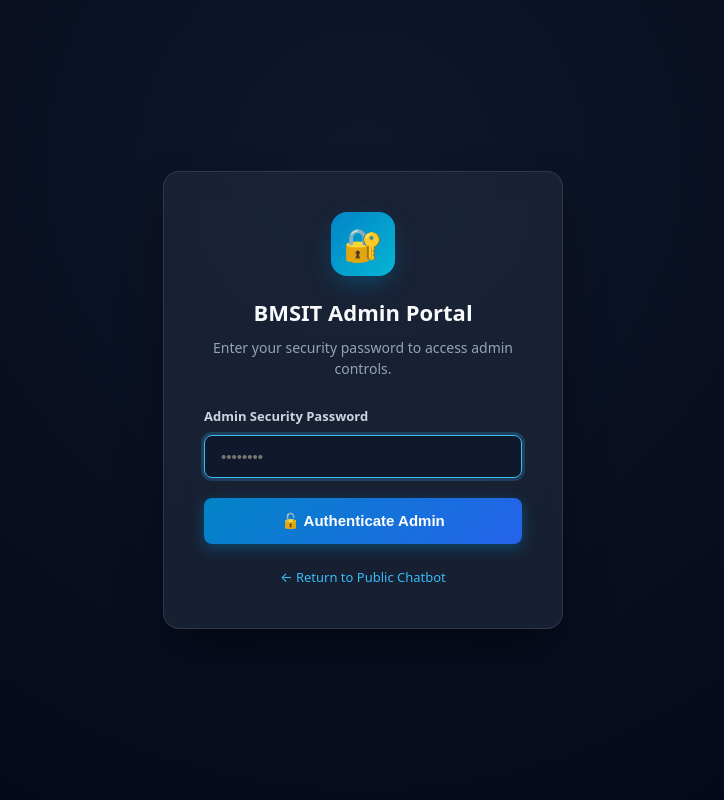
After one commit to KUSHAL826/BMSIT_CHATBOT, a Flask app: page /admin/login in a window 1280 px wide. The commit adds this page. Shown: the whole page, without its empty margins (277-1001 px from the left). Run offline with Flask 3, Linux system fonts and the light colour scheme.

Commit message:
feat: implement password authentication and secure session protection for admin dashboard

```diff
--- a/app/config.py
+++ b/app/config.py
@@ -47,10 +47,8 @@ _SPEC = {
     "PORT": ("int", 5000),
     "DEBUG": ("bool", False),
     "LOG_LEVEL": ("str", "INFO"),
-    # Empty means "generate one at startup". Flask uses it only to sign session
-    # cookies and flash messages; this app has no login, so a per-process value
-    # is harmless. A warning is emitted so it is never a silent surprise.
     "SECRET_KEY": ("str", ""),
+    "ADMIN_PASSWORD": ("str", "admin123"),
 
     # Crawler
     "BMSIT_DEFAULT_URL": ("str", "https://bmsit.ac.in/"),
@@ -201,6 +199,7 @@ class Config:
     DEBUG = _get("DEBUG")
     LOG_LEVEL = _get("LOG_LEVEL")
     SECRET_KEY = _get("SECRET_KEY") or _generated_secret_key()
+    ADMIN_PASSWORD = _get("ADMIN_PASSWORD")
 
     # ------------------------------------------------------------------
     # Crawler
--- a/app/routes/admin_routes.py
+++ b/app/routes/admin_routes.py
@@ -12,7 +12,8 @@ from flask import (
     jsonify,
     redirect,
     url_for,
-    send_from_directory
+    send_from_directory,
+    session
 )
 from werkzeug.utils import secure_filename
 
@@ -543,15 +544,49 @@ def _get_supabase_source_chunks(source_id):
 
 
 # ============================================================
+# SECURITY & AUTHENTICATION MIDDLEWARE
+# ============================================================
+
+@admin_bp.before_request
+def require_admin_auth():
+    """Enforces password authentication on all admin pages and API endpoints."""
+    if request.path in ("/admin/login", "/admin/logout"):
+        return None
+
+    if Config.ADMIN_PASSWORD:
+        if not session.get("admin_authenticated"):
+            if request.path.startswith("/api/admin"):
+                return jsonify({"error": "Unauthorized. Admin authentication required."}), 401
+            return redirect(url_for("admin.login_page"))
+
+
+@admin_bp.route("/admin/login", methods=["GET", "POST"])
+def login_page():
+    if request.method == "POST":
+        password = (request.form.get("password") or "").strip()
+        if password == Config.ADMIN_PASSWORD:
+            session["admin_authenticated"] = True
+            return redirect("/admin")
+        return render_template("admin_login.html", error="Invalid admin security password.")
+
+    if session.get("admin_authenticated"):
+        return redirect("/admin")
+    return render_template("admin_login.html")
+
+
+@admin_bp.route("/admin/logout")
+def logout():
+    session.pop("admin_authenticated", None)
+    return redirect(url_for("admin.login_page"))
+
+
+# ============================================================
 # ORIGINAL ADMIN ROUTES
 # ============================================================
 
 @admin_bp.route("/")
 def index():
-
-    return redirect(
-        "/admin"
-    )
+    return redirect("/admin")
 
 
 @admin_bp.route("/admin")
--- a/templates/admin.html
+++ b/templates/admin.html
@@ -24,6 +24,9 @@
         </button>
         <a href="/chatbot" target="_blank" class="btn-primary" id="link-public-chatbot">
           🚀 Open Public Chatbot &rarr;
+        </a>
+        <a href="/admin/logout" class="btn-secondary" style="color: #fca5a5; border-color: rgba(239, 68, 68, 0.3);">
+          🔒 Logout
         </a>
       </div>
     </header>
--- /dev/null
+++ b/templates/admin_login.html
@@ -0,0 +1,139 @@
+<!DOCTYPE html>
+<html lang="en">
+<head>
+  <meta charset="UTF-8">
+  <meta name="viewport" content="width=device-width, initial-scale=1.0">
+  <title>BMSIT Admin Authentication</title>
+  <link rel="stylesheet" href="/static/css/admin.css">
+  <style>
+    body {
+      display: flex;
+      align-items: center;
+      justify-content: center;
+      min-height: 100vh;
+      background: radial-gradient(circle at 50% 20%, #0f172a 0%, #020617 100%);
+      font-family: system-ui, -apple-system, sans-serif;
+      color: #f8fafc;
+      margin: 0;
+      padding: 20px;
+    }
+    .login-card {
+      background: rgba(30, 41, 59, 0.7);
+      backdrop-filter: blur(16px);
+      border: 1px solid rgba(255, 255, 255, 0.1);
+      border-radius: 16px;
+      padding: 40px;
+      width: 100%;
+      max-width: 400px;
+      box-shadow: 0 25px 50px -12px rgba(0, 0, 0, 0.5);
+      text-align: center;
+    }
+    .logo-badge {
+      width: 64px;
+      height: 64px;
+      background: linear-gradient(135deg, #0284c7, #06b6d4);
+      border-radius: 16px;
+      display: flex;
+      align-items: center;
+      justify-content: center;
+      font-size: 32px;
+      margin: 0 auto 20px auto;
+      box-shadow: 0 10px 25px -5px rgba(2, 132, 199, 0.4);
+    }
+    h1 {
+      font-size: 22px;
+      margin: 0 0 8px 0;
+      font-weight: 700;
+    }
+    p.sub {
+      color: #94a3b8;
+      font-size: 14px;
+      margin: 0 0 28px 0;
+    }
+    .form-group {
+      margin-bottom: 20px;
+      text-align: left;
+    }
+    label {
+      display: block;
+      font-size: 13px;
+      font-weight: 600;
+      color: #cbd5e1;
+      margin-bottom: 8px;
+    }
+    input[type="password"] {
+      width: 100%;
+      padding: 12px 16px;
+      background: rgba(15, 23, 42, 0.8);
+      border: 1px solid rgba(255, 255, 255, 0.15);
+      border-radius: 8px;
+      color: #fff;
+      font-size: 15px;
+      outline: none;
+      box-sizing: border-box;
+      transition: all 0.2s;
+    }
+    input[type="password"]:focus {
+      border-color: #38bdf8;
+      box-shadow: 0 0 0 3px rgba(56, 189, 248, 0.2);
+    }
+    .btn-submit {
+      width: 100%;
+      padding: 14px;
+      background: linear-gradient(135deg, #0284c7, #2563eb);
+      border: none;
+      border-radius: 8px;
+      color: #fff;
+      font-size: 15px;
+      font-weight: 600;
+      cursor: pointer;
+      transition: transform 0.1s, box-shadow 0.2s;
+      box-shadow: 0 4px 14px rgba(2, 132, 199, 0.4);
+    }
+    .btn-submit:hover {
+      transform: translateY(-1px);
+      box-shadow: 0 6px 20px rgba(2, 132, 199, 0.5);
+    }
+    .error-msg {
+      background: rgba(239, 68, 68, 0.15);
+      border: 1px solid rgba(239, 68, 68, 0.3);
+      color: #fca5a5;
+      padding: 10px 14px;
+      border-radius: 8px;
+      font-size: 13px;
+      margin-bottom: 20px;
+    }
+    .public-link {
+      margin-top: 24px;
+      display: inline-block;
+      color: #38bdf8;
+      text-decoration: none;
+      font-size: 13px;
+    }
+    .public-link:hover {
+      text-decoration: underline;
+    }
+  </style>
+</head>
+<body>
+  <div class="login-card">
+    <div class="logo-badge">🔐</div>
+    <h1>BMSIT Admin Portal</h1>
+    <p class="sub">Enter your security password to access admin controls.</p>
+
+    {% if error %}
+      <div class="error-msg">⚠️ {{ error }}</div>
+    {% endif %}
+
+    <form method="POST" action="/admin/login">
+      <div class="form-group">
+        <label for="password">Admin Security Password</label>
+        <input type="password" id="password" name="password" placeholder="••••••••" required autofocus>
+      </div>
+      <button type="submit" class="btn-submit">🔓 Authenticate Admin</button>
+    </form>
+
+    <a href="/chatbot" class="public-link">&larr; Return to Public Chatbot</a>
+  </div>
+</body>
+</html>
```
Also changed, not shown: 1 other file.
